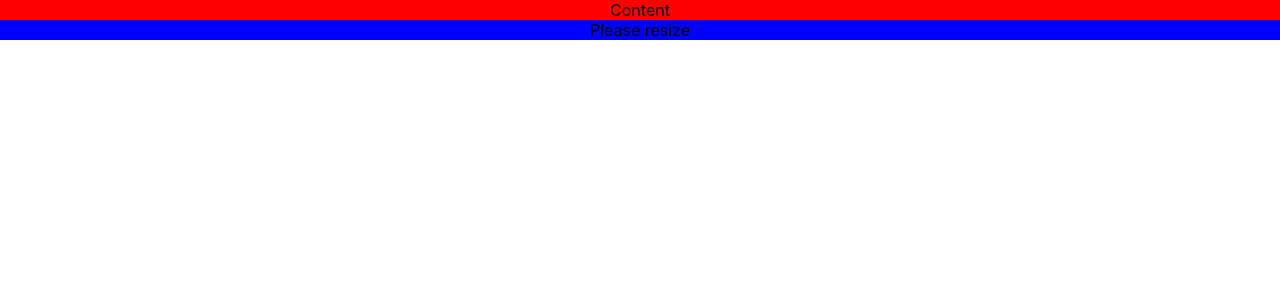
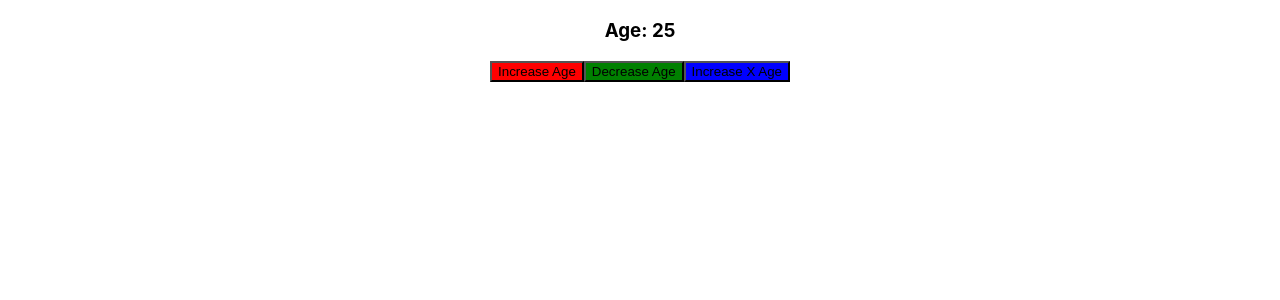
Before and after one commit to TuanPham180704/ReactJs-Total-Review, a React (Create React App) app: page / in a window 1280 px wide. Shown: the top 300 px of the page. Built offline with nearby package versions, Linux system fonts and the light colour scheme.

Commit message:
useReducer

```diff
--- a/src/App.js
+++ b/src/App.js
@@ -1,9 +1,10 @@
 import './App.css'
-import Count from './Count'
+import Counter from './ReactHookBasic/useReducer'
+
 function App() {
   return (
     <div className='App'>
-      <Count/>
+      <Counter/>
     </div>
   )
 }
--- /dev/null
+++ b/src/ReactHookBasic/useReducer/Counter.jsx
@@ -0,0 +1,72 @@
+import React, { useReducer } from 'react'
+
+const initialState = { age: 21 }
+
+const init = (initArg) => {
+  return {...initArg,age : initArg.age + 4};
+}
+const createIncreaseAge = () => {
+  return { type: 'increase_age' }
+}
+
+const createDecreaseAge = () => {
+  return { type: 'decrease_age' }
+}
+
+const createIncreaseXAge = (payload) => {
+  return { type: 'increase_Xage', payload }
+}
+const log = () => {
+  return (state ,action) => {
+    console.group(action.type)
+    console.log('prevstate',state);
+    const newState = reducer(state,action)
+    console.log('newState',newState);
+    console.groupEnd()
+    return newState
+  }
+}
+
+const reducer = (state, action) => {
+  if (action.type === 'increase_age') {
+    return { ...state, age: state.age + 1 }
+  }
+  if (action.type === 'decrease_age') {
+    return { ...state, age: state.age - 1 }
+  }
+  if (action.type === 'increase_Xage') {
+    return { ...state, age: state.age + action.payload }
+  }
+  throw new Error('Invalid action type',action)
+}
+
+export default function Counter() {
+  const [state, dispatch] = useReducer(log(), initialState,init)
+
+  const handleIncreaseAge = () => {
+    dispatch(createIncreaseAge())
+  }
+
+  const handleDecreaseAge = () => {
+    dispatch(createDecreaseAge())
+  }
+
+  const handleIncreaseXAge = (value) => {
+    dispatch(createIncreaseXAge(value))
+  }
+
+  return (
+    <div>
+      <h3>Age: {state.age}</h3>
+      <button onClick={handleIncreaseAge} style={{ background: 'red' }}>
+        Increase Age
+      </button>
+      <button onClick={handleDecreaseAge} style={{ background: 'green' }}>
+        Decrease Age
+      </button>
+      <button onClick={() => handleIncreaseXAge(3)} style={{ background: 'blue' }}>
+        Increase X Age
+      </button>
+    </div>
+  )
+}
--- /dev/null
+++ b/src/ReactHookBasic/useReducer/index.jsx
@@ -0,0 +1,3 @@
+import Counter from "./Counter";
+
+export default Counter
```
